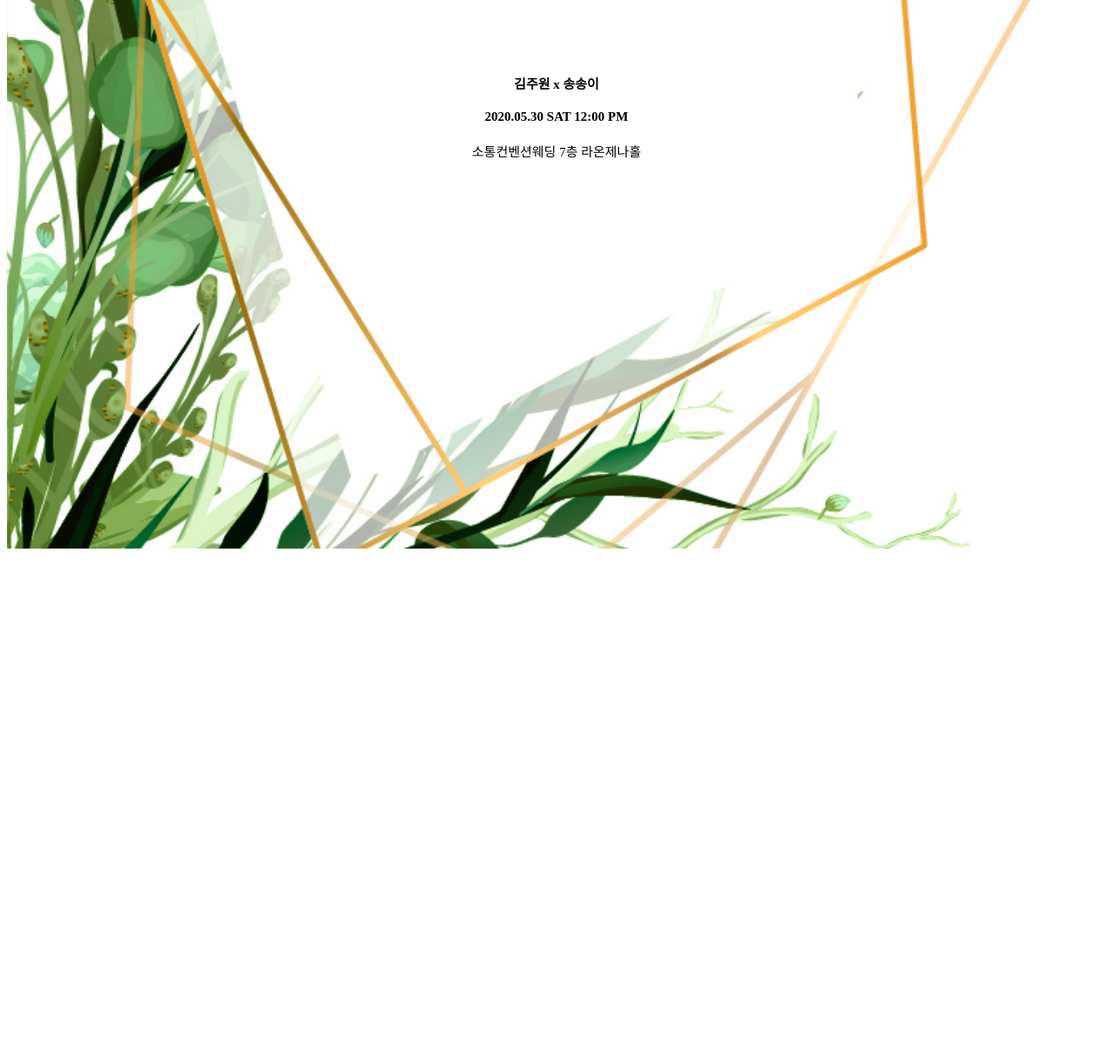
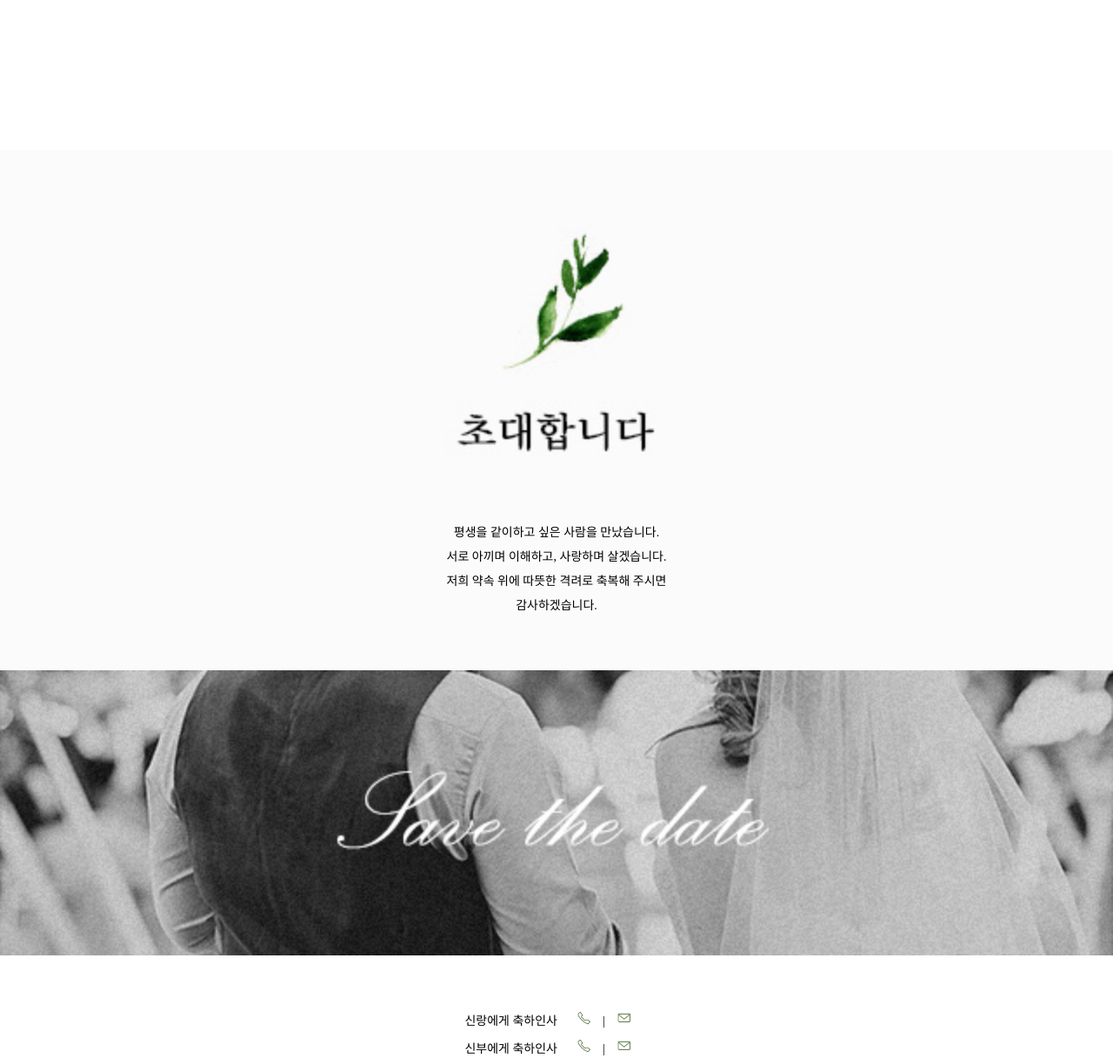
Before and after one commit to saslaxox/mobilecard, a plain HTML site: page index.html in a window 1280 px wide. Shown: the part 627-1844 px from the top of the page at 87% size. Before the commit the page ends 1266 px from the top, so only its background shows below. Drawn offline with Linux system fonts and the light colour scheme.

Commit message:
Add files via upload

```diff
--- a/index.html
+++ b/index.html
@@ -5,15 +5,44 @@
    <meta name="viewport" content="width=device-width, initial-scale=1.0">
    <meta http-equiv="X-UA-Compatible" content="ie=edge">
    <title>Document</title>
+   <style>
+      * {margin: 0; padding: 0; box-sizing: border-box;}
+   </style>
 </head>
+
 <body>
-   <div style="background-color: orange; width: 100%; height: 100vh; padding-top: 450px;
-   background-image: url(img/plant-03.jpg); background-size: cover; background-position: center center;">
-      <h1 style="text-align: center; font-size: 40px; ">우리 결혼합니다</h1>
-      <h2 style="text-align: center; font-size: 35px; color: olivedrab;">05 / 30</h2>
-      <h3 style="text-align: center; font-size: 15px; margin-top: 100px;">김주원 x 송송이</h3>
-      <h4 style="text-align: center; font-size: 15px;">2020.05.30 SAT 12:00 PM</h4>
-      <p style="text-align: center; font-size: 15px;">소통컨벤션웨딩 7층 라온제나홀</p>
+   <div style="width: 100%; height: 100vh;">
+      <img src="img/main_top_bg.jpg">
+      <h1 style="text-align: center; font-size: 40px; margin-top: 80px; font-family: serif;" title="카드의 제목">우리 결혼합니다</h1>
+      <h2 style="text-align: center; font-size: 35px; color: olivedrab; font-family: serif; margin-top: 20px;">05 / 30</h2>
+      <h3 style="text-align: center; font-size: 15px; margin-top: 100px; font-family: serif;">김주원 x 송송이</h3>
+      <h4 style="text-align: center; font-size: 15px; font-family: serif; margin-top: 13px;">2020.05.30 SAT 12:00 PM</h4>
+      <p style="text-align: center; font-size: 15px; font-family: serif; margin-top: 3px;">소통컨벤션웨딩 7층 라온제나홀</p>
    </div>
+
+   <div style="width: 100%; height: 100vh; background-color: rgb(251,251,251); padding-top: 80px;">
+      <img src="img/title_img_1.jpg" style="width: 100%;">
+      <p style="font-family: serif; font-size:14px; text-align: center; line-height: 28px; margin-top: 60px;">
+         평생을 같이하고 싶은 사람을 만났습니다.<br>
+         서로 아끼며 이해하고, 사랑하며 살겠습니다.<br>
+         저희 약속 위에 따뜻한 격려로 축복해 주시면 <br>
+         감사하겠습니다.
+      </p>
+      <img src="img/img1.jpg" style="width: 100%; margin-top: 60px;">
+      <p style="font-family: serif; font-size:14px; text-align: center; line-height: 20px; margin-top: 60px;">
+         신랑에게 축하인사
+         <img src="img/call25.png" style="margin-left: 20px; margin-right: 10px; height: 16px;">
+         |
+         <img src="img/sms25.png" style="margin-left: 10px; margin-right: 20px; height: 16px;">
+      </p>
+      <p style="font-family: serif; font-size:14px; text-align: center; line-height: 20px; margin-top: 10px;">
+         신부에게 축하인사
+         <img src="img/call25.png" style="margin-left: 20px; margin-right: 10px; height: 16px;">
+         |
+         <img src="img/sms25.png" style="margin-left: 10px; margin-right: 20px; height: 16px;">
+      </p>
+   </div>
+
+
 </body>
 </html>
```
